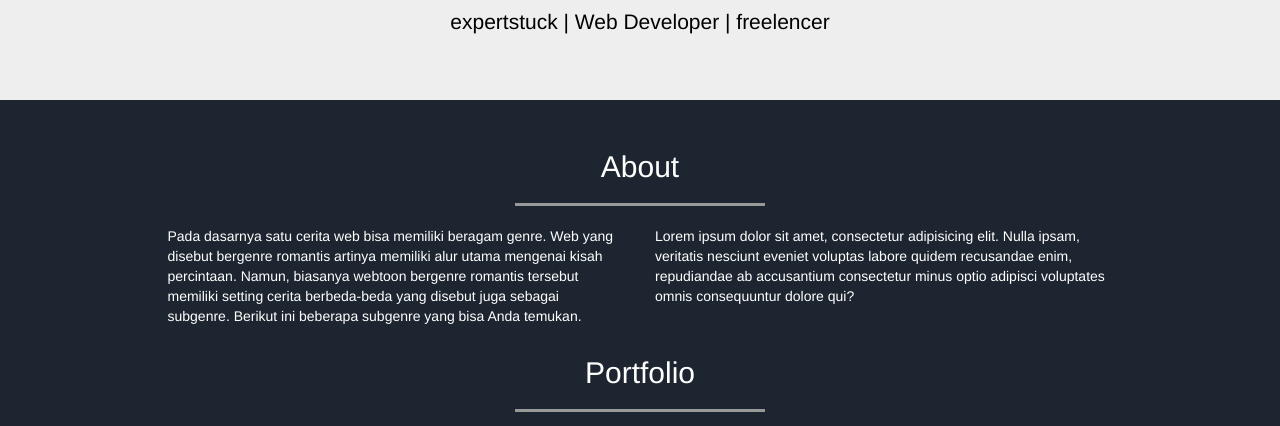
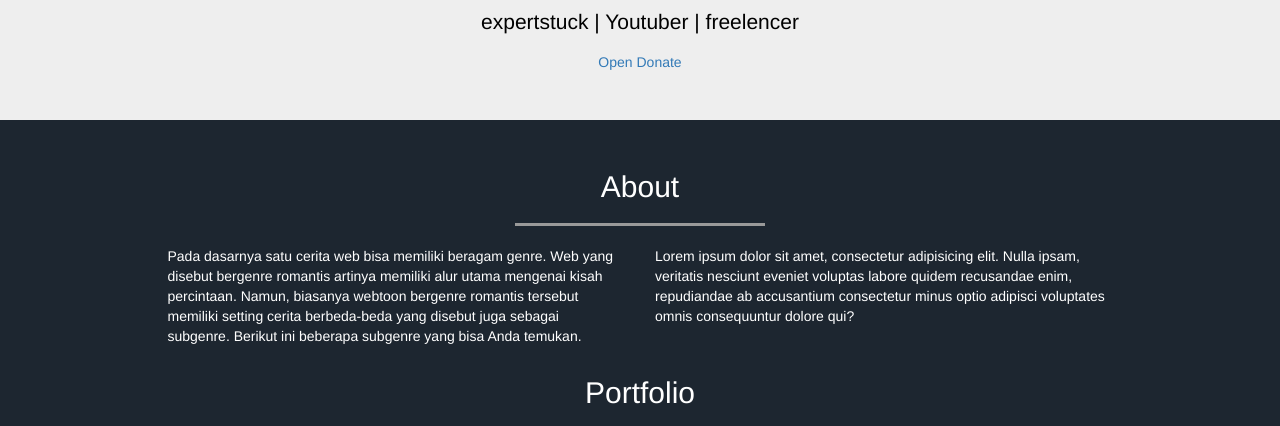
Before and after one commit to icahyala/myportofolio.com, a plain HTML site: page index.html in a window 1280 px wide. Shown: the part 337-763 px from the top of the page. Drawn offline with nearby package versions, Linux system fonts and the light colour scheme.

Commit message:
Update index.html

```diff
--- a/index.html
+++ b/index.html
@@ -27,7 +27,8 @@
     <div style="color: black;" class="jumbotron text-center">
       <img src="Newlogo.JPG" class="img-circle">
       <h1>Indra Cahya Lakasana</h1>
-      <p>expertstuck | Web Developer | freelencer</p>
+      <p>expertstuck | Youtuber | freelencer</p>
+      <a href="http://www.expertprogramm.42web.io">Open Donate</a>
     </div>
     <!-- akhir jumbotron -->
 
```
